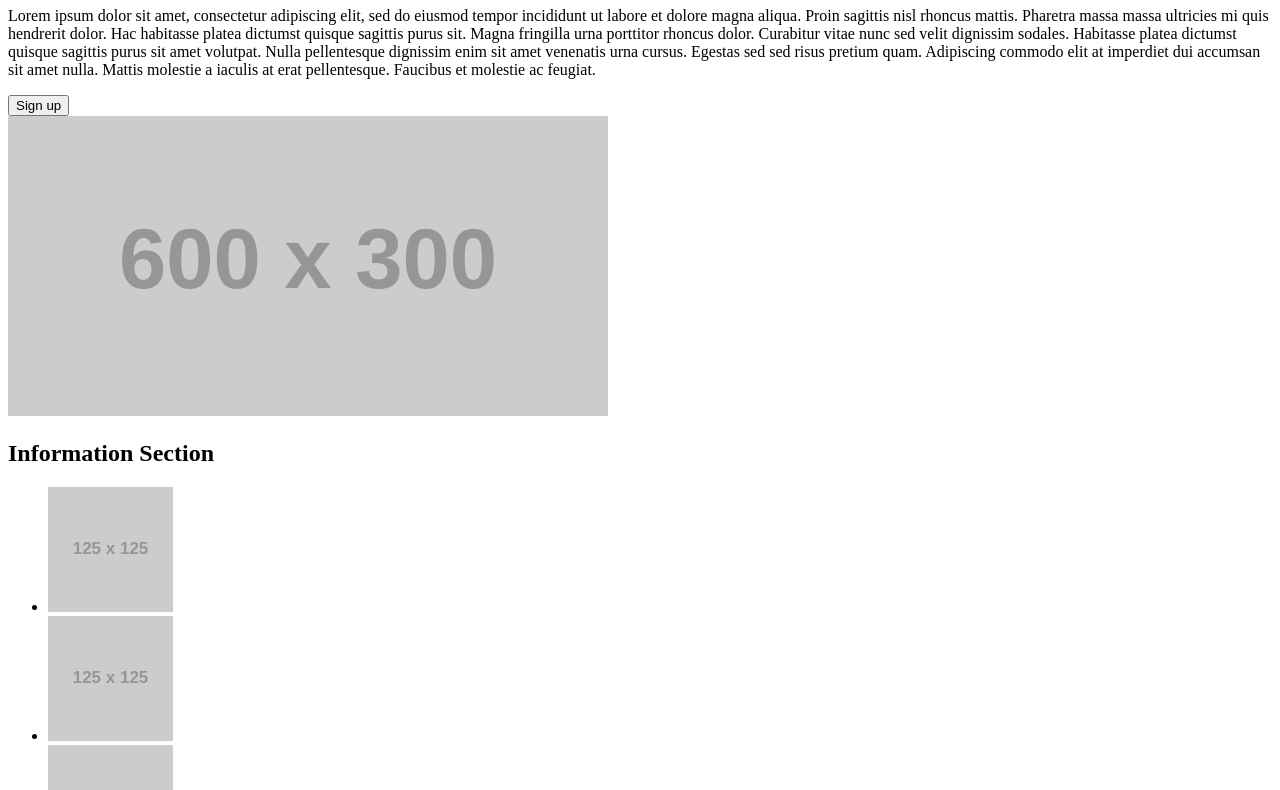
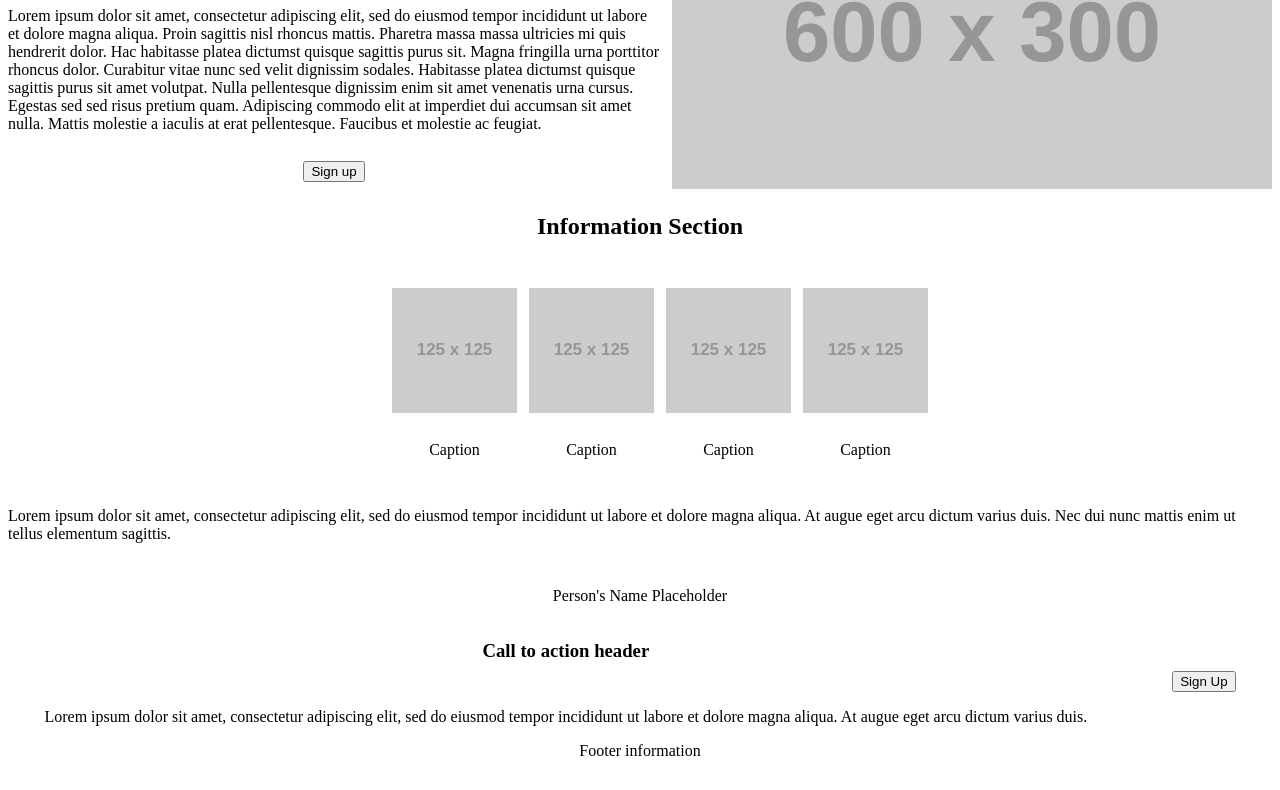
Before and after one commit to dczemina/odin-landing-page, a plain HTML site: page index.html in a window 1280 px wide. Shown: the part 169-959 px from the top of the page. After the commit the page ends 937 px from the top, so only its background shows below. Drawn offline with Linux system fonts and the light colour scheme; placeholder pictures from the web are drawn by us.

Commit message:
Add rough alignment to each section

```diff
--- a/index.html
+++ b/index.html
@@ -9,15 +9,17 @@
 <body>
     <head>
         <nav>
-            <div>Header Logo</div>
-            <ul>
+            <div class="flex-row flex-end">
+                <div class="flex-margin">Header Logo</div>
+                <ul class="flex-row flex-between">
                     <li><a href="">header link one</a></li>
                     <li><a href="">header link two</a></li>
                     <li><a href="">header link three</a></li>
                 </ul>
+            </div>
         </nav>
-        <div>
-            <div>
+        <div class="flex-row flex-between">
+            <div class="flex-column flex-between">
                 <h1>Hero Text</h1>
                 <p>Lorem ipsum dolor sit amet, consectetur adipiscing elit, sed do eiusmod tempor incididunt ut labore et dolore magna aliqua. Proin sagittis nisl rhoncus mattis. Pharetra massa massa ultricies mi quis hendrerit dolor. Hac habitasse platea dictumst quisque sagittis purus sit. Magna fringilla urna porttitor rhoncus dolor. Curabitur vitae nunc sed velit dignissim sodales. Habitasse platea dictumst quisque sagittis purus sit amet volutpat. Nulla pellentesque dignissim enim sit amet venenatis urna cursus. Egestas sed sed risus pretium quam. Adipiscing commodo elit at imperdiet dui accumsan sit amet nulla. Mattis molestie a iaculis at erat pellentesque. Faucibus et molestie ac feugiat.</p>
                 <button>Sign up</button>
@@ -29,39 +31,47 @@
     </head>
     <main>
         <section>
-            <div>
+            <div class="flex-column flex-around">
                 <h2>Information Section</h2>
                 <div>
-                    <ul>
+                    <ul class="flex-row flex-between">
                         <li>
-                            <div>
+                            <div class="flex-column flex-center">
                                 <img src="https://placehold.co/125x125.png" alt="Grey box with 125 x 125 written inside of it" style="width: 125px; height: 125px;"/>
+                                <p>Caption</p>
                             </div>
                         </li>
                         <li>
-                            <div>
+                            <div class="flex-column flex-center">
                                 <img src="https://placehold.co/125x125.png" alt="Grey box with 125 x 125 written inside of it" style="width: 125px; height: 125px;"/>
+                                <p>Caption</p>
                             </div>
                         </li>
                         <li>
-                            <div>
+                            <div class="flex-column flex-center">
                                 <img src="https://placehold.co/125x125.png" alt="Grey box with 125 x 125 written inside of it" style="width: 125px; height: 125px;"/>
+                                <p>Caption</p>
                             </div>
                         </li>
                         <li>
-                            <div>
+                            <div class="flex-column flex-center">
                                 <img src="https://placehold.co/125x125.png" alt="Grey box with 125 x 125 written inside of it" style="width: 125px; height: 125px;"/>
+                                <p>Caption</p>
                             </div>
                         </li>
                     </ul>
                 </div>
             </div>
         </section>
+        <section>
+            <div class="flex-column flex-between">
                 <p>Lorem ipsum dolor sit amet, consectetur adipiscing elit, sed do eiusmod tempor incididunt ut labore et dolore magna aliqua. At augue eget arcu dictum varius duis. Nec dui nunc mattis enim ut tellus elementum sagittis.</p>
                 <p>Person's Name Placeholder</p>
+            </div>
+        </section>
         <section>
-            <div>
-                <div>
+            <div class="flex-row flex-around">
+                <div class="flex-column flex-center">
                     <h3>Call to action header</h3>
                     <p>Lorem ipsum dolor sit amet, consectetur adipiscing elit, sed do eiusmod tempor incididunt ut labore et dolore magna aliqua. At augue eget arcu dictum varius duis.</p>
                 </div>
@@ -70,7 +80,7 @@
         </section>
     </main>
     <footer>
-        <div>
+        <div class="flex-row flex-center">
             Footer information
         </div>
     </footer>
--- a/styles.css
+++ b/styles.css
@@ -0,0 +1,49 @@
+/* Globals and Resets */
+ul {
+    list-style: none;
+}
+
+/* Flex and Flex Directions */
+.flex-row, .flex-column {
+    display: flex;
+    align-items: center;
+    gap: 12px;
+}
+
+.flex-row {
+    flex-direction: row
+}
+
+.flex-column {
+    flex-direction: column;
+}
+
+/* Justify Content */
+.flex-end {
+    justify-content: end;
+}
+
+.flex-start {
+    justify-content: start;
+}
+
+.flex-between {
+    justify-content: space-between;
+}
+
+.flex-around {
+    justify-content: space-around;
+}
+
+.flex-center {
+    justify-content: center;
+}
+
+/* Flex Item Auto Margins */
+.flex-row.flex-end > .flex-margin, .flex-column.flex-end > .flex-margin {
+    margin-right: auto;
+}
+
+.flex-row.flex-start > .flex-margin, .flex-column.flex-start > .flex-margin {
+    margin-left: auto;
+}
```
Lines whose indentation alone changed are shown as unchanged.
